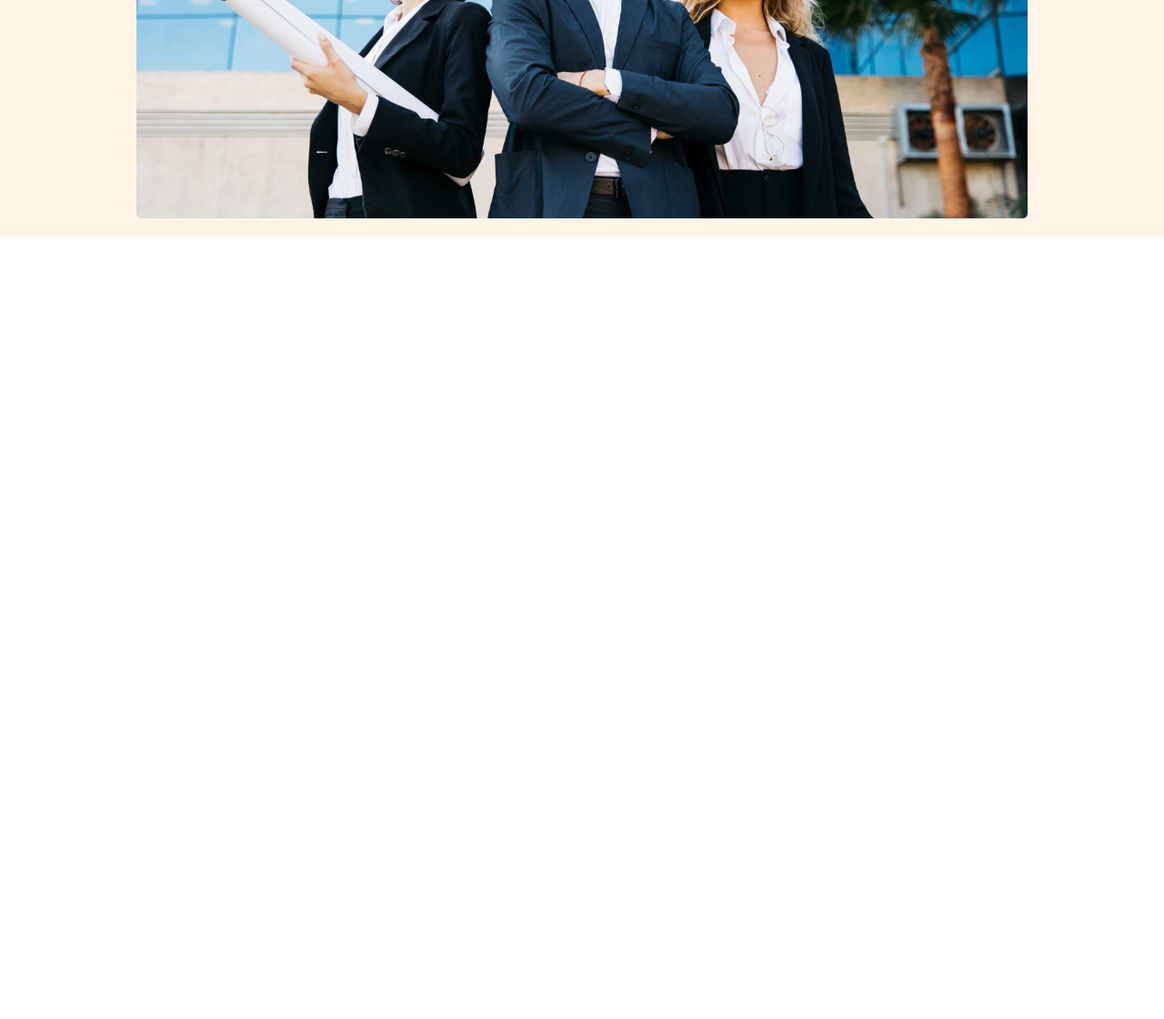
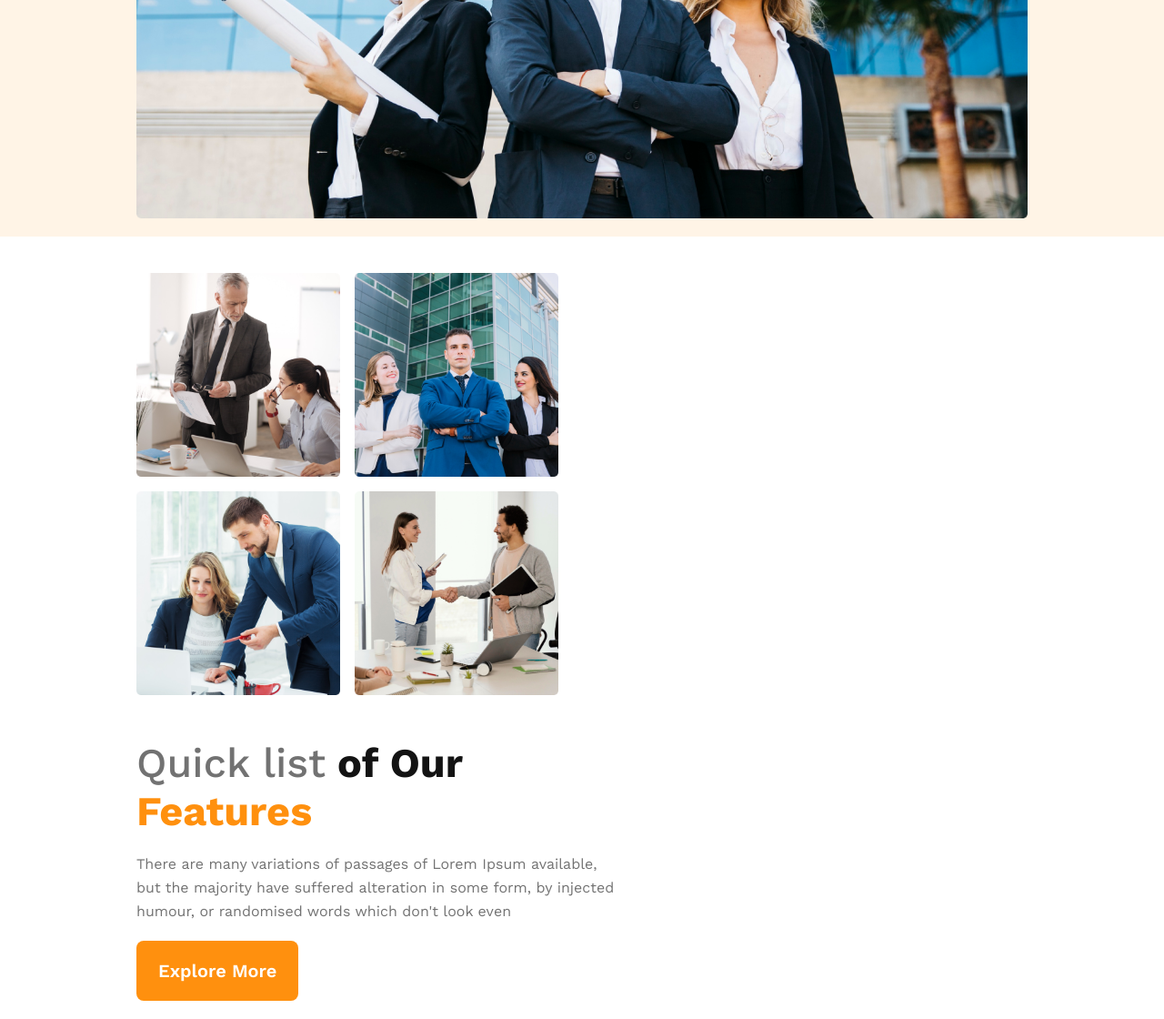
Before and after one commit to sharifrayhan/g3-architects, a plain HTML site: page index.html in a window 1280 px wide. Shown: the part 705-1825 px from the top of the page at 91% size. Before the commit the page ends 1005 px from the top, so only its background shows below. Drawn offline with nearby package versions, Linux system fonts and the light colour scheme; a web font is replaced by a local one.

Commit message:
third commit

```diff
--- a/index.html
+++ b/index.html
@@ -28,7 +28,17 @@
         </div>
     </section>
     <section class="second-section">
-
+        <div class="image-box">
+            <img src="Images/team1.png" alt="">
+            <img src="Images/team2.png" alt="">
+            <img src="Images/team3.png" alt="">
+            <img src="Images/team4.png" alt="">
+        </div>
+        <div class="text-box-2">
+            <h3><span id="t-1">Quick list</span> of Our <br><span id="t-2">Features</span></h3><br>
+            <p>There are many variations of passages of Lorem Ipsum available,<br>but the majority have suffered alteration in some form, by injected<br>humour, or randomised words which don't look even</p><br>
+            <button class="button"><a href="">Explore More</a></button>
+        </div>
     </section>
 </body>
 </html>
--- a/responsive.css
+++ b/responsive.css
@@ -6,4 +6,20 @@
         gap: 2rem;
 
     }
+
+
+
+    .image-box{
+        display: grid;
+        grid-template-columns: repeat(1, 1fr);
+        gap: 1.2rem;
+    }
 }
+
+@media screen and (min-width:900) and (max-width:1337px) {
+    .image-box{
+        display: grid;
+        grid-template-columns: repeat(auto-fill, 1fr);
+        gap: 1rem;
+    }
+}
--- a/style.css
+++ b/style.css
@@ -93,5 +93,54 @@ nav h3{
 }
 
 .second-section{
-    padding: 20px 150px 20px 150px;
+    padding: 40px 150px 20px 150px;
+    display: flex;
+    flex-wrap: wrap;
+    gap: 3rem;
 }
+
+.image-box{
+    display: grid;
+    grid-template-columns: repeat(2, 1fr);
+    gap: 1rem;
+}
+
+.image-box img{
+    width: 14rem;
+}
+
+.text-box-2 h3{
+    color: var(--dark-01, #131313);
+    font-family: Work Sans;
+    font-size: 45px;
+    font-style: normal;
+    font-weight: 700;
+    line-height: normal;
+}
+
+#t-1{
+    color: var(--dark-03, #727272);
+    font-family: Work Sans;
+    font-size: 45px;
+    font-style: normal;
+    font-weight: 500;
+    line-height: normal;
+}
+
+#t-2{
+    color: #FF900E;
+    font-family: Work Sans;
+    font-size: 45px;
+    font-style: normal;
+    font-weight: 700;
+    line-height: normal;
+}
+
+.text-box-2 p{
+    color: var(--dark-03, #727272);
+    font-family: Work Sans;
+    font-size: 16px;
+    font-style: normal;
+    font-weight: 400;
+    line-height: 26px; /* 162.5% */
+}
```
